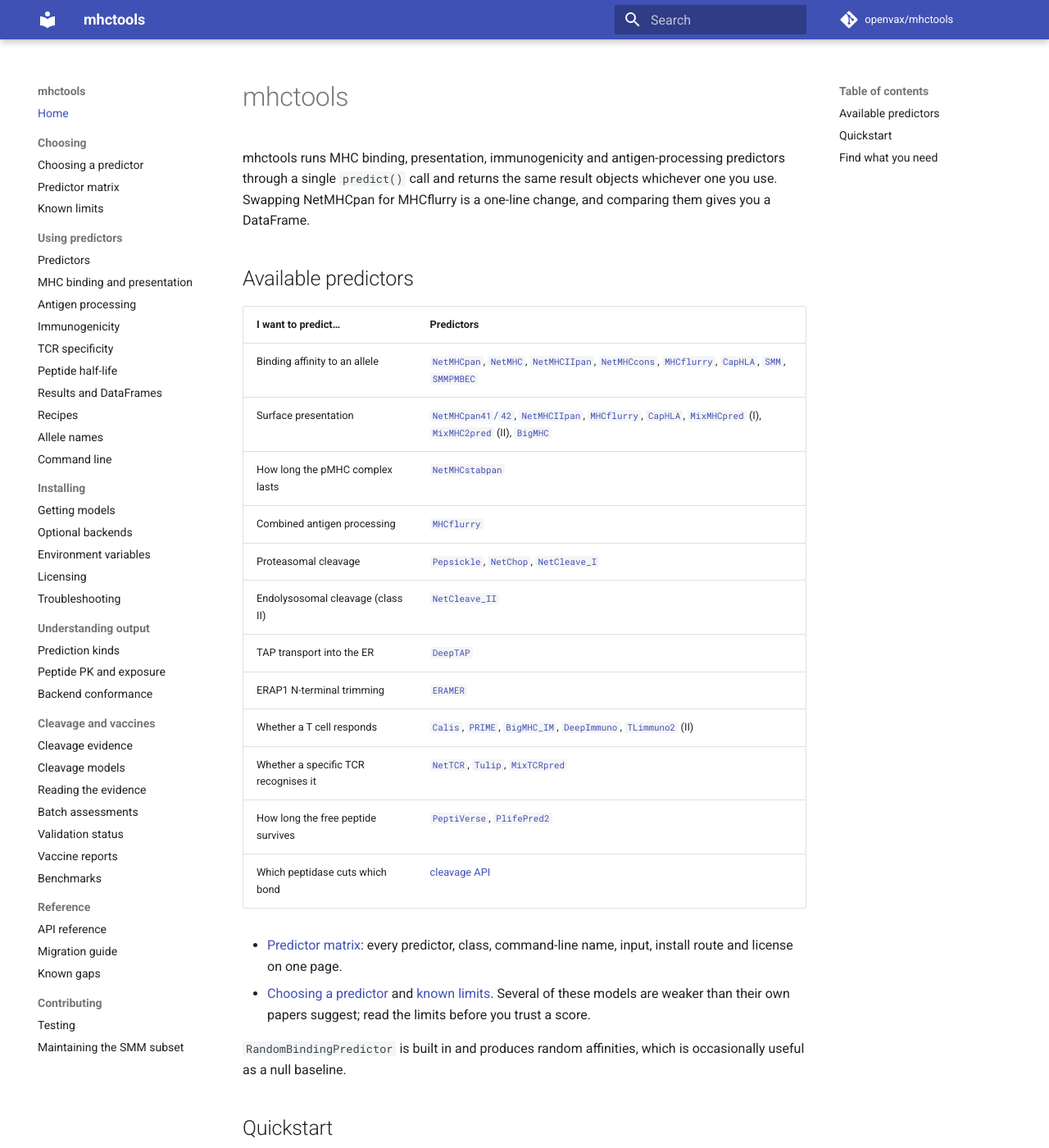
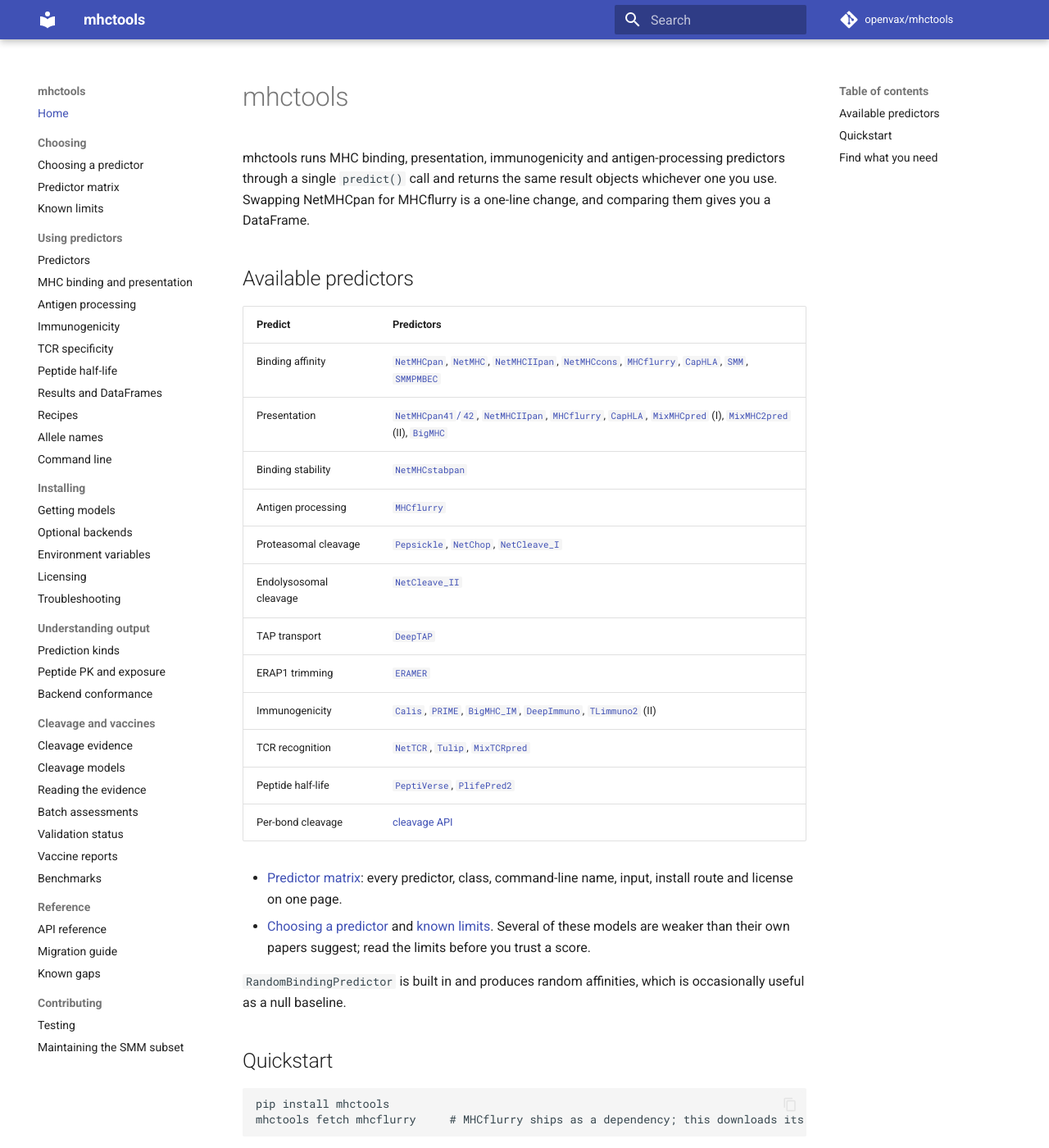
Before and after one commit to openvax/mhctools, an MkDocs documentation site: the page built from docs/index.md, in a window 1280 px wide and 1400 px high. Shown: the whole window at 82% size. Built offline with MkDocs 1.6.1 and Material for MkDocs 9.7.7, drawn with Linux system fonts in a browser that asks for light colours; comment, search, counter and statistics services are not loaded.

Commit message:
Shorten the predictor table row labels (3.46.5)
Claude-Session: https://claude.ai/code/session_01XxzPYYZAYUcUevXjbpT1UA

```diff
--- a/docs/index.md
+++ b/docs/index.md
@@ -7,20 +7,20 @@ change, and comparing them gives you a DataFrame.
 
 ## Available predictors
 
-| I want to predict… | Predictors |
+| Predict | Predictors |
 |---|---|
-| Binding affinity to an allele | [`NetMHCpan`](predictors/binding.md#netmhcpan), [`NetMHC`](predictors/binding.md#netmhc), [`NetMHCIIpan`](predictors/binding.md#netmhciipan), [`NetMHCcons`](predictors/binding.md#netmhccons), [`MHCflurry`](predictors/binding.md#mhcflurry), [`CapHLA`](predictors/binding.md#caphla), [`SMM`](predictors/binding.md#smm-and-smm-pmbec), [`SMMPMBEC`](predictors/binding.md#smm-and-smm-pmbec) |
-| Surface presentation | [`NetMHCpan41`/`42`](predictors/binding.md#netmhcpan), [`NetMHCIIpan`](predictors/binding.md#netmhciipan), [`MHCflurry`](predictors/binding.md#mhcflurry), [`CapHLA`](predictors/binding.md#caphla), [`MixMHCpred`](predictors/binding.md#mixmhcpred) (I), [`MixMHC2pred`](predictors/binding.md#mixmhc2pred) (II), [`BigMHC`](predictors/binding.md#bigmhc) |
-| How long the pMHC complex lasts | [`NetMHCstabpan`](predictors/binding.md#netmhcstabpan) |
-| Combined antigen processing | [`MHCflurry`](predictors/binding.md#mhcflurry) |
+| Binding affinity | [`NetMHCpan`](predictors/binding.md#netmhcpan), [`NetMHC`](predictors/binding.md#netmhc), [`NetMHCIIpan`](predictors/binding.md#netmhciipan), [`NetMHCcons`](predictors/binding.md#netmhccons), [`MHCflurry`](predictors/binding.md#mhcflurry), [`CapHLA`](predictors/binding.md#caphla), [`SMM`](predictors/binding.md#smm-and-smm-pmbec), [`SMMPMBEC`](predictors/binding.md#smm-and-smm-pmbec) |
+| Presentation | [`NetMHCpan41`/`42`](predictors/binding.md#netmhcpan), [`NetMHCIIpan`](predictors/binding.md#netmhciipan), [`MHCflurry`](predictors/binding.md#mhcflurry), [`CapHLA`](predictors/binding.md#caphla), [`MixMHCpred`](predictors/binding.md#mixmhcpred) (I), [`MixMHC2pred`](predictors/binding.md#mixmhc2pred) (II), [`BigMHC`](predictors/binding.md#bigmhc) |
+| Binding stability | [`NetMHCstabpan`](predictors/binding.md#netmhcstabpan) |
+| Antigen processing | [`MHCflurry`](predictors/binding.md#mhcflurry) |
 | Proteasomal cleavage | [`Pepsickle`](predictors/processing.md#pepsickle), [`NetChop`](predictors/processing.md#netchop), [`NetCleave_I`](predictors/processing.md#netcleave) |
-| Endolysosomal cleavage (class II) | [`NetCleave_II`](predictors/processing.md#netcleave) |
-| TAP transport into the ER | [`DeepTAP`](predictors/processing.md#deeptap) |
-| ERAP1 N-terminal trimming | [`ERAMER`](predictors/processing.md#eramer) |
-| Whether a T cell responds | [`Calis`](predictors/immunogenicity.md#calis), [`PRIME`](predictors/immunogenicity.md#prime), [`BigMHC_IM`](predictors/binding.md#bigmhc), [`DeepImmuno`](predictors/immunogenicity.md#deepimmuno), [`TLimmuno2`](predictors/immunogenicity.md#tlimmuno2) (II) |
-| Whether a specific TCR recognises it | [`NetTCR`](predictors/tcr.md#nettcr), [`Tulip`](predictors/tcr.md#tulip), [`MixTCRpred`](predictors/tcr.md#mixtcrpred) |
-| How long the free peptide survives | [`PeptiVerse`](predictors/peptide-pk.md#peptiverse), [`PlifePred2`](predictors/peptide-pk.md#plifepred2) |
-| Which peptidase cuts which bond | [cleavage API](cleavage/index.md) |
+| Endolysosomal cleavage | [`NetCleave_II`](predictors/processing.md#netcleave) |
+| TAP transport | [`DeepTAP`](predictors/processing.md#deeptap) |
+| ERAP1 trimming | [`ERAMER`](predictors/processing.md#eramer) |
+| Immunogenicity | [`Calis`](predictors/immunogenicity.md#calis), [`PRIME`](predictors/immunogenicity.md#prime), [`BigMHC_IM`](predictors/binding.md#bigmhc), [`DeepImmuno`](predictors/immunogenicity.md#deepimmuno), [`TLimmuno2`](predictors/immunogenicity.md#tlimmuno2) (II) |
+| TCR recognition | [`NetTCR`](predictors/tcr.md#nettcr), [`Tulip`](predictors/tcr.md#tulip), [`MixTCRpred`](predictors/tcr.md#mixtcrpred) |
+| Peptide half-life | [`PeptiVerse`](predictors/peptide-pk.md#peptiverse), [`PlifePred2`](predictors/peptide-pk.md#plifepred2) |
+| Per-bond cleavage | [cleavage API](cleavage/index.md) |
 
 - [Predictor matrix](predictor-matrix.md): every predictor, class, command-line name, input, install route and license on one page.
 - [Choosing a predictor](choosing.md) and [known limits](limitations.md). Several of these models are weaker than their own papers suggest; read the limits before you trust a score.
--- a/mhctools/__init__.py
+++ b/mhctools/__init__.py
@@ -148,7 +148,7 @@ def __getattr__(name):
     raise AttributeError(
         "module %r has no attribute %r" % (__name__, name))
 
-__version__ = "3.46.4"
+__version__ = "3.46.5"
 
 __all__ = [
     "mhcflurry_composite_version",
```
Also changed, not shown: README.md (+12 -12 lines).
